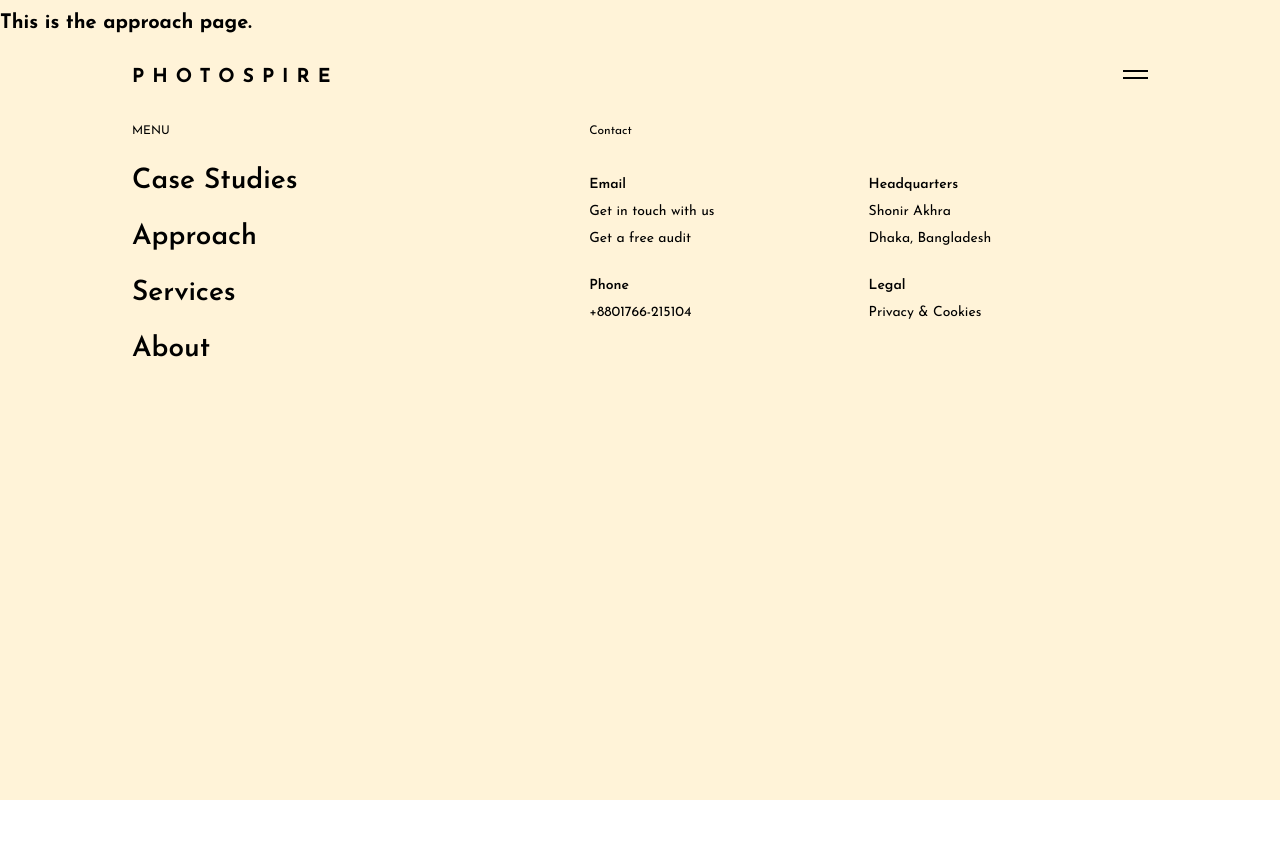
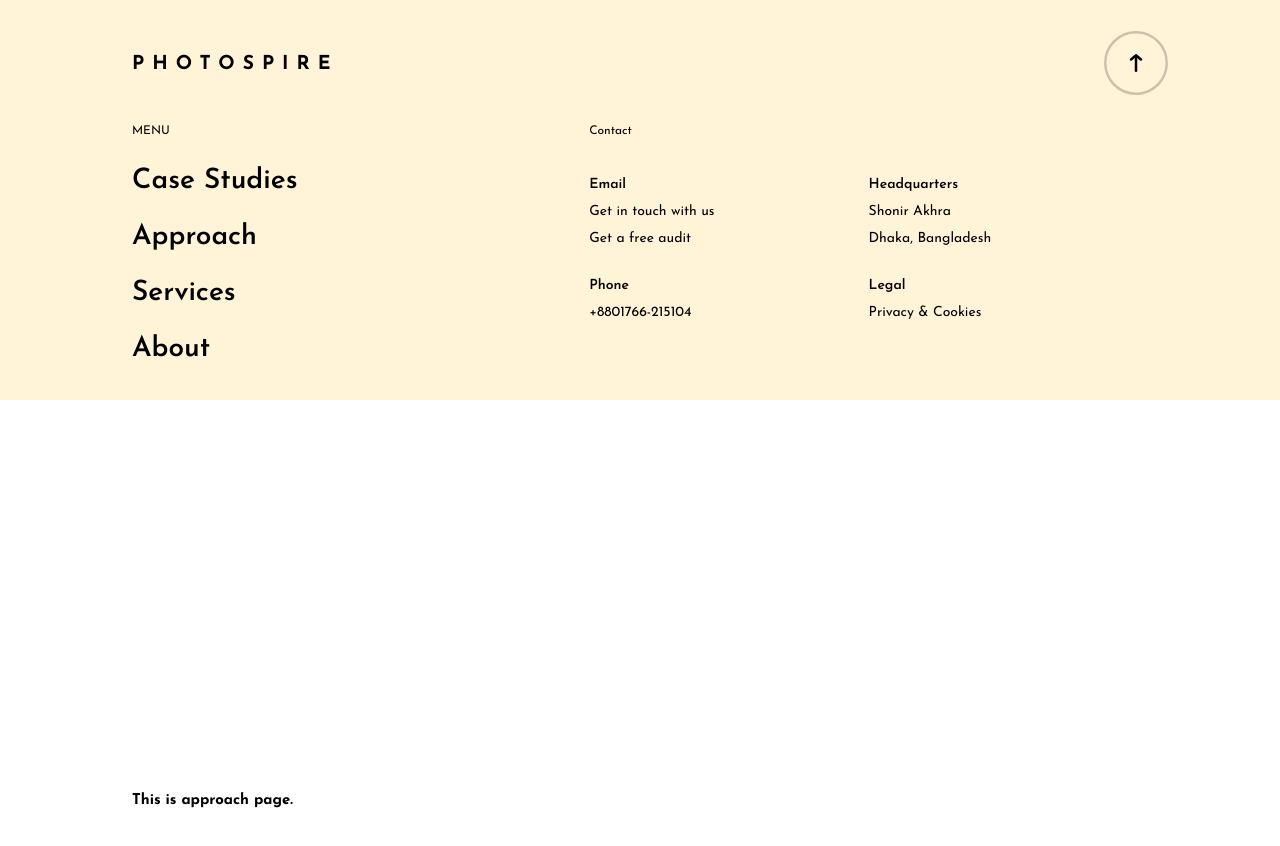
Before and after one commit to hrshainik/photospire, a React (Create React App) app: page /approach in a window 1280 px wide. Both pictures are taken after a click on the element 1135 px from the left and 77 px from the top of the page. Shown: the top 846 px of the page. Before the commit the page ends 800 px from the top, so only its background shows below. Built offline with nearby package versions, Linux system fonts and the light colour scheme.

Commit message:
create navbar animation

```diff
--- a/src/App.js
+++ b/src/App.js
@@ -50,7 +50,7 @@ function App() {
 
   return (
     <>
-      <Header />
+      <Header dimensions={dimensions} />
       <div className="app">
         <Routes>
           <Route path="/" element={<Home />} />
--- a/src/components/Header.jsx
+++ b/src/components/Header.jsx
@@ -1,22 +1,148 @@
 import React from "react";
-import { Link } from "react-router-dom";
 import { ReactComponent as UpArrow } from "../assets/up-arrow-circle.svg";
 import { NavLink } from "react-router-dom";
+import { useState } from "react";
+import { useEffect } from "react";
+import gsap from "gsap";
 
-const Header = () => {
+let tl = gsap.timeline();
+
+const Header = ({ dimensions }) => {
+  const [menuState, setMenuState] = useState({ menuOpened: false });
+
+  useEffect(() => {
+    if (menuState.menuOpened === true) {
+      // run open menu animation
+      tl.to("body", { duration: 0.01, css: { overflow: "hidden" } })
+        .to(".app", {
+          duration: 1,
+          y: dimensions.width <= 654 ? "55vh" : dimensions.height / 2,
+          ease: "expo.inOut",
+        })
+        .to(".hamburger-menu span", {
+          duration: 0.6,
+          delay: -1,
+          scaleX: 0,
+          transformOrigin: "50% 0",
+          ease: "expo.inOut",
+        })
+        .to("#line_1", {
+          duration: 0.4,
+          delay: -0.6,
+          css: {
+            strokeDashoffset: 40,
+            strokeDasharray: 18,
+          },
+        })
+        .to("#path_1", {
+          duration: 0.4,
+          delay: -0.6,
+          css: {
+            strokeDashoffset: 10,
+            strokeDasharray: 5,
+          },
+        })
+        .to("#path_2", {
+          duration: 0.4,
+          delay: -0.6,
+          css: {
+            strokeDashoffset: 10,
+            strokeDasharray: 20,
+          },
+        })
+        .to("#circle", {
+          duration: 0.6,
+          delay: -0.8,
+          css: {
+            strokeDashoffset: 0,
+          },
+        })
+        .to(".hamburger-menu-close", {
+          duration: 0.6,
+          delay: -0.8,
+          css: {
+            display: "block",
+          },
+        });
+    } else {
+      // run close menu animation
+      tl.to(".app", {
+        duration: 1,
+        y: 0,
+        ease: "expo.inOut",
+      })
+        .to("#circle", {
+          duration: 0.6,
+          delay: -0.6,
+          css: {
+            strokeDashoffset: -193,
+            strokeDasharray: 227,
+          },
+        })
+        .to("#path_1", {
+          duration: 0.6,
+          delay: -0.6,
+          css: {
+            strokeDashoffset: 10,
+            strokeDasharray: 10,
+          },
+        })
+        .to("#path_2", {
+          duration: 0.6,
+          delay: -0.6,
+          css: {
+            strokeDashoffset: 10,
+            strokeDasharray: 10,
+          },
+        })
+        .to("#line_1", {
+          duration: 0.6,
+          delay: -0.6,
+          css: {
+            strokeDashoffset: 40,
+            strokeDasharray: 40,
+          },
+        })
+        .to(".hamburger-menu span", {
+          duration: 0.6,
+          delay: -0.6,
+          scaleX: 1,
+          transformOrigin: "50% 0",
+          ease: "expo.inOut",
+        })
+        .to(".hamburger-menu-close", {
+          duration: 0,
+          css: {
+            display: "none",
+          },
+        })
+        .to("body", {
+          css: {
+            overflow: "auto",
+          },
+        });
+    }
+  }, [menuState.menuOpened, dimensions]);
+
   return (
     <div className="header">
       <div className="container">
         <div className="row v-center space-between">
           <div className="logo">
-            <Link to="/">PHOTOSPIRE</Link>
+            <NavLink to="/">PHOTOSPIRE</NavLink>
           </div>
           <div className="nav-toggle">
-            <div className="hamburger-menu">
+            <div
+              onClick={() => setMenuState({ menuOpened: true })}
+              className="hamburger-menu"
+            >
               <span></span>
               <span></span>
             </div>
-            <div className="hamburger-menu-close">
+            <div
+              onClick={() => setMenuState({ menuOpened: false })}
+              className="hamburger-menu-close"
+            >
               <UpArrow />
             </div>
           </div>
--- a/src/pages/About.js
+++ b/src/pages/About.js
@@ -2,8 +2,12 @@ import React from "react";
 
 const About = () => {
   return (
-    <div>
-      <h1>This is the about page.</h1>
+    <div className="page">
+      <div className="container">
+        <div className="page-wrapper">
+          <h2>This is about page.</h2>
+        </div>
+      </div>
     </div>
   );
 };
--- a/src/pages/Approach.js
+++ b/src/pages/Approach.js
@@ -2,8 +2,12 @@ import React from "react";
 
 const Approach = () => {
   return (
-    <div>
-      <h1>This is the approach page.</h1>
+    <div className="page">
+      <div className="container">
+        <div className="page-wrapper">
+          <h2>This is approach page.</h2>
+        </div>
+      </div>
     </div>
   );
 };
--- a/src/pages/CaseStudies.js
+++ b/src/pages/CaseStudies.js
@@ -2,8 +2,12 @@ import React from "react";
 
 const CaseStudies = () => {
   return (
-    <div>
-      <h1>This is the case studies page.</h1>
+    <div className="page">
+      <div className="container">
+        <div className="page-wrapper">
+          <h2>This is case studies page.</h2>
+        </div>
+      </div>
     </div>
   );
 };
--- a/src/pages/Services.js
+++ b/src/pages/Services.js
@@ -2,8 +2,12 @@ import React from "react";
 
 const Services = () => {
   return (
-    <div>
-      <h1>This is the services page.</h1>
+    <div className="page">
+      <div className="container">
+        <div className="page-wrapper">
+          <h2>This is services page.</h2>
+        </div>
+      </div>
     </div>
   );
 };
--- a/src/styles/App.scss
+++ b/src/styles/App.scss
@@ -69,3 +69,18 @@ html {
   transform: translateY(0);
   position: relative;
 }
+
+.page {
+  background-color: $white;
+}
+
+.page-wrapper {
+  min-height: 100vh;
+  padding: 0 32px;
+  display: flex;
+  align-items: center;
+
+  @include media("<=phone") {
+    padding: 0 16px;
+  }
+}
--- a/src/styles/components/navigation.scss
+++ b/src/styles/components/navigation.scss
@@ -4,7 +4,6 @@ nav {
   width: 100%;
   height: 100%;
   z-index: 1;
-  // display: none;
   position: fixed;
   overflow: hidden;
   background-color: $yellow;
```
Also changed, not shown: src/assets/up-arrow-circle.svg.
